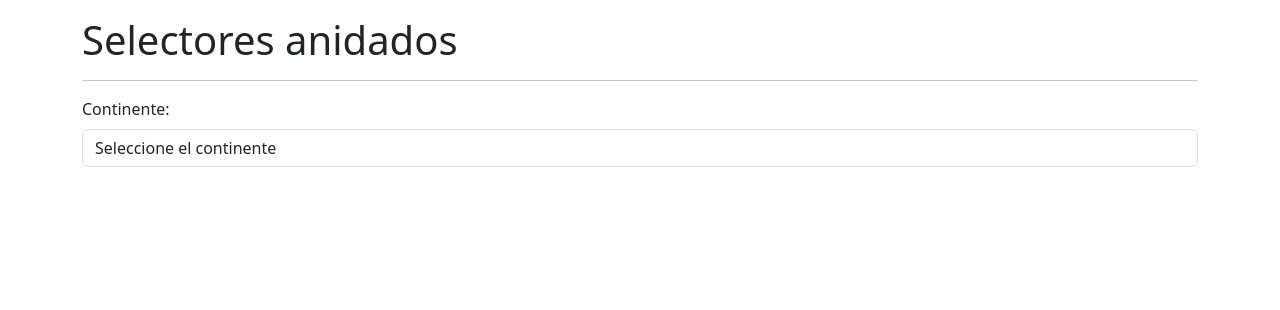
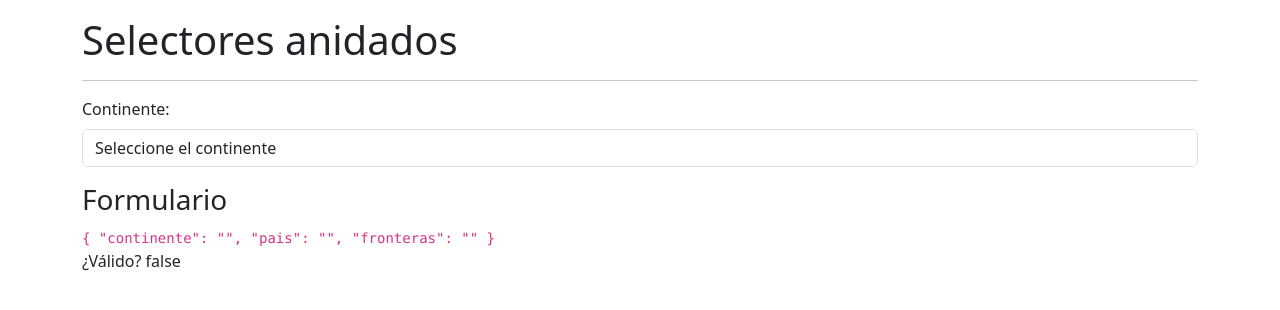
Before and after one commit to FranRDev/CursoAngularDeCeroAExpertoFernandoHerrera, an Angular app in the folder 08-selectores/: page /selectores in a window 1280 px wide. Shown: the top 310 px of the page. Built offline with nearby package versions, Linux system fonts and the light colour scheme.

Commit message:
Clase 265. Formulario reactivo - primer selector

```diff
--- a/08-selectores/src/app/paises/pages/selectores/selectores.component.html
+++ b/08-selectores/src/app/paises/pages/selectores/selectores.component.html
@@ -7,10 +7,14 @@
    <div class="row mb-3">
     <div class="col">
       <label class="form-label">Continente:</label>
-      <select class="form-control">
+      <select formControlName="continente" class="form-control">
         <option value="">Seleccione el continente</option>
       </select>
     </div>
    </div>
 
 </form>
+
+<h3>Formulario</h3>
+<code>{{ formulario.value | json }}</code>
+<p>¿Válido? {{ formulario.valid }}</p>
```
